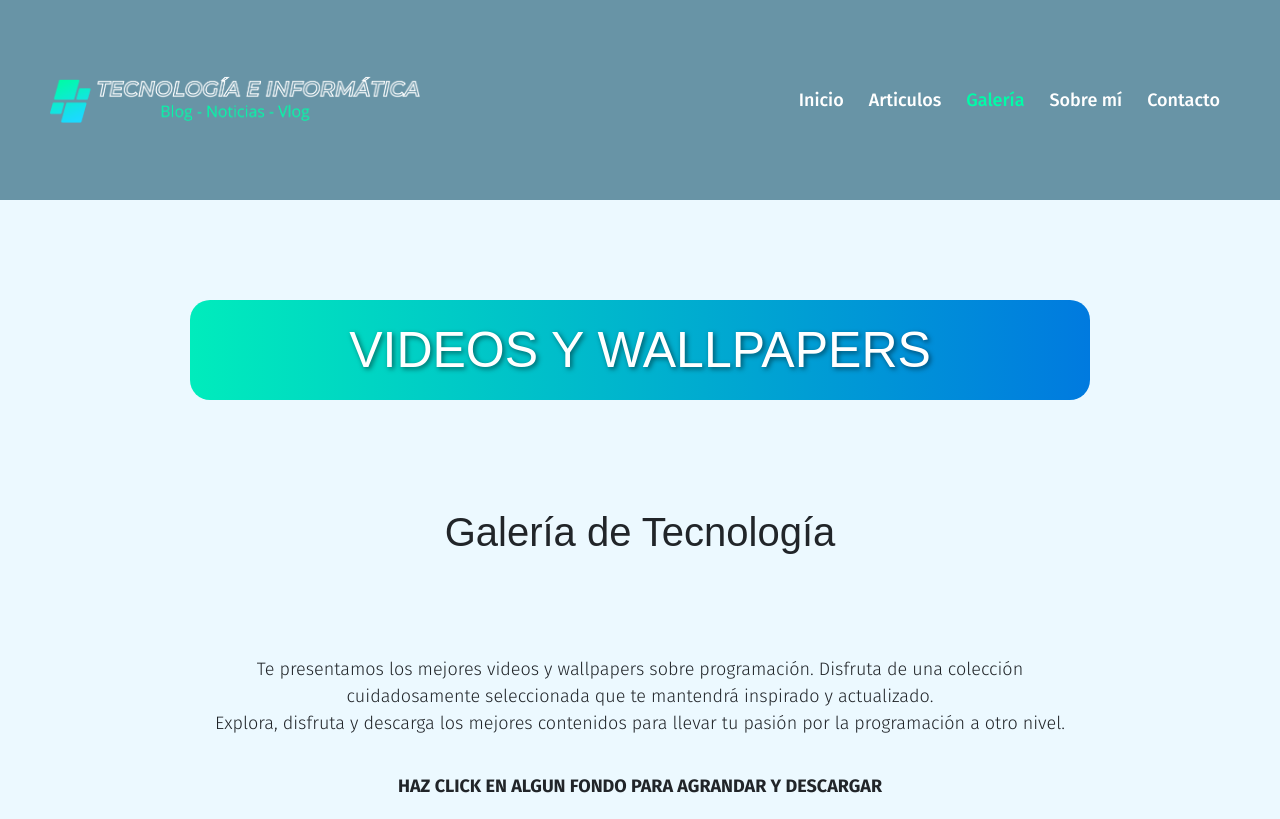
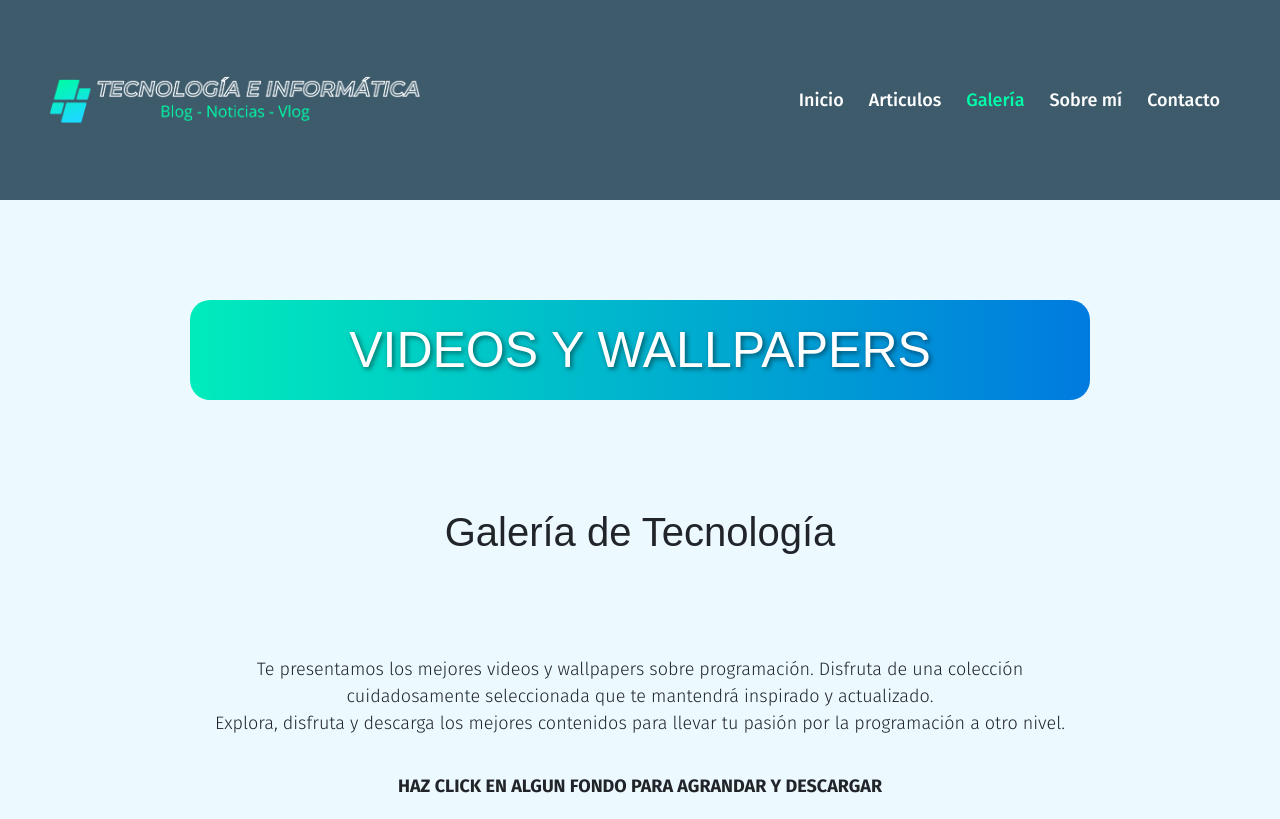
Before and after one commit to roydev-dw/proyecto-coderhouse, a website: page pages/galeria.html in a window 1280 px wide. Shown: the top 819 px of the page. Drawn offline with nearby package versions, Linux system fonts and the light colour scheme; a web font is replaced by a local one.

Commit message:
ajuste contraste color

```diff
--- a/scss/partials/_variables.scss
+++ b/scss/partials/_variables.scss
@@ -1,5 +1,5 @@
 // Variables de color
-$azul: #6894A6;
+$azul: #3D5B6B;
 $verde: #00fca8;
 $celeste: #ecf9ff;
 $negro: #000000;
```
Also changed, not shown: index.html (+1 -1 lines), css/main.css.
